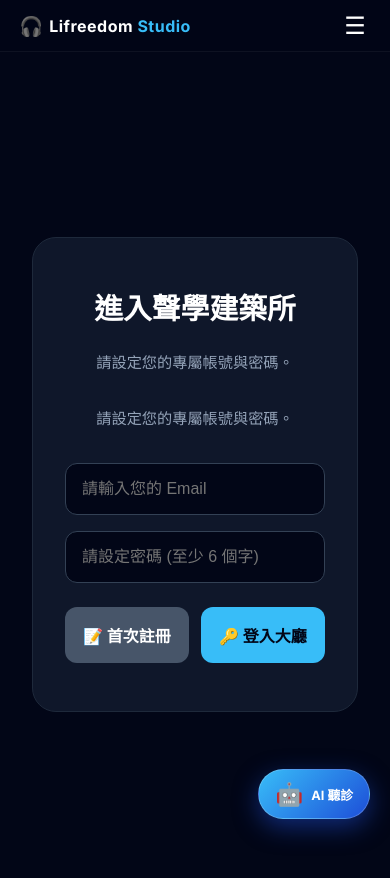
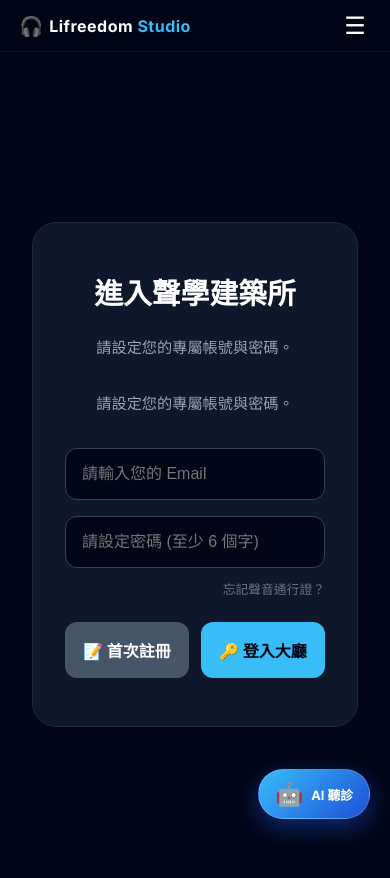
Before and after one commit to lifreedomstudio/lifreedom-studio, a Next.js app: page /login in a window 390 px wide. Shown: the top 878 px of the page. Built offline with nearby package versions, Linux system fonts and the light colour scheme; no server answers.

Commit message:
Fix all mobile layouts and font sizes

```diff
--- a/src/app/login/page.tsx
+++ b/src/app/login/page.tsx
@@ -82,7 +82,21 @@ export default function LoginPage() {
               padding: '1rem', borderRadius: '12px', border: '1px solid #334155', background: '#020617', color: '#fff', fontSize: '1rem', outline: 'none'
             }}
           />
-
+          <div style={{ textAlign: 'right', marginTop: '-6px' }}>
+            <span
+              onClick={() => router.push('/forgot-password')}
+              style={{
+                fontSize: '0.8rem',
+                color: '#64748b',
+                cursor: 'pointer',
+                transition: 'color 0.2s'
+              }}
+              onMouseEnter={(e) => (e.currentTarget.style.color = '#38bdf8')}
+              onMouseLeave={(e) => (e.currentTarget.style.color = '#64748b')}
+            >
+              忘記聲音通行證？
+            </span>
+          </div>
           <div style={{ display: 'flex', gap: '12px', marginTop: '8px' }}>
             <button
               onClick={handleSignUp}
```
Also changed, not shown: src/app/register/page.tsx (+1 -14 lines).
